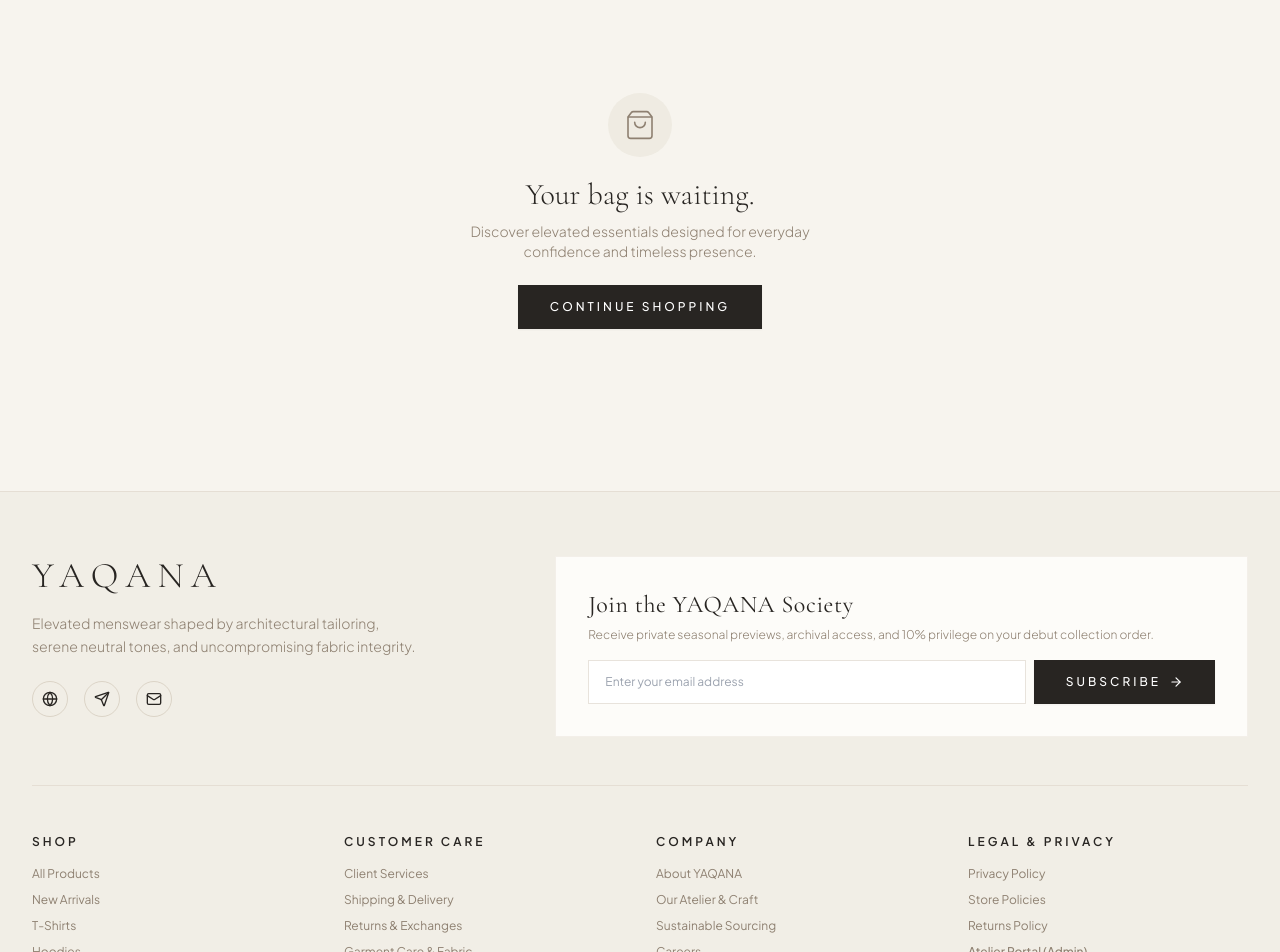
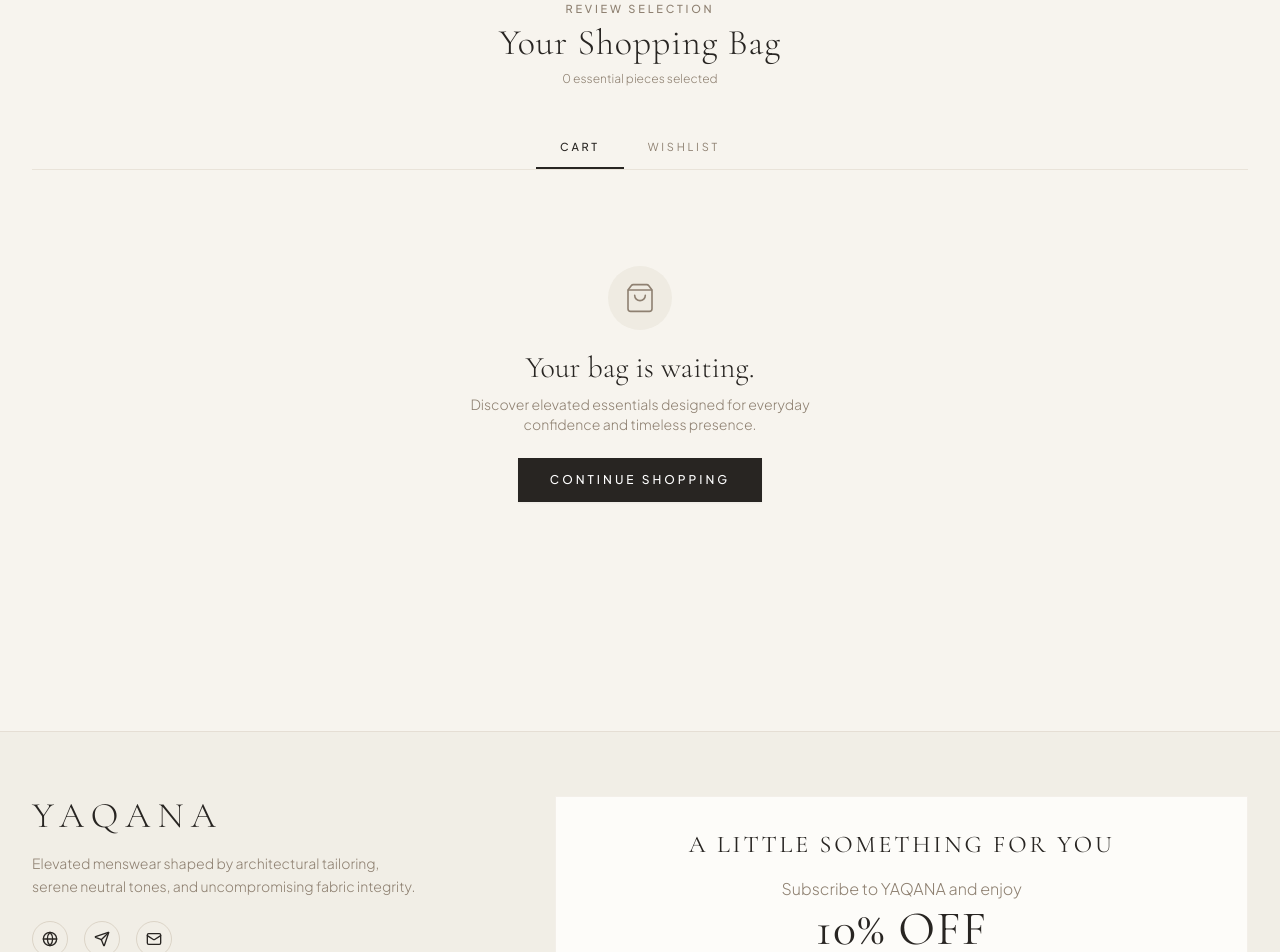
Before and after one commit to fathimath-salva/xora, a React (Vite) app in the folder frontend/: page /cart in a window 1280 px wide. Shown: the part 180-1132 px from the top of the page. Built offline with nearby package versions, Linux system fonts and the light colour scheme.

Commit message:
Update cart wishlist and search design

```diff
--- a/frontend/src/components/Footer.jsx
+++ b/frontend/src/components/Footer.jsx
@@ -1,20 +1,7 @@
-import React, { useState } from 'react';
 import { Link } from 'react-router-dom';
-import { ArrowRight, CheckCircle2, Globe, Mail, Send } from 'lucide-react';
+import { ArrowRight, Globe, Mail, Send } from 'lucide-react';
 
 export default function Footer() {
-  const [email, setEmail] = useState('');
-  const [subscribed, setSubscribed] = useState(false);
-
-  const handleSubscribe = (e) => {
-    e.preventDefault();
-    if (email && email.includes('@')) {
-      setSubscribed(true);
-      setEmail('');
-      setTimeout(() => setSubscribed(false), 5000);
-    }
-  };
-
   return (
     <footer className="bg-xora-sand/60 border-t border-xora-taupe/30 pt-16 pb-12 text-xora-charcoal">
       <div className="max-w-7xl mx-auto px-4 sm:px-6 lg:px-8">
@@ -53,40 +40,32 @@ export default function Footer() {
           </div>
 
           <div className="lg:col-span-7">
-            <div className="bg-xora-offwhite p-6 sm:p-8 rounded-xs border border-xora-taupe/20">
-              <h3 className="font-serif text-xl sm:text-2xl text-xora-charcoal tracking-wide">
-                Join the YAQANA Society
+            <div className="bg-xora-offwhite p-6 sm:p-8 rounded-xs border border-xora-taupe/20 text-center">
+              <h3 className="font-serif text-xl sm:text-2xl text-xora-charcoal tracking-[0.12em]">
+                A LITTLE SOMETHING FOR YOU
               </h3>
-              <p className="text-xs text-xora-taupe-dark mt-1 mb-4 leading-relaxed font-light">
-                Receive private seasonal previews, archival access, and 10% privilege on your debut collection order.
+              <p className="mt-4 text-sm sm:text-base text-xora-taupe-dark leading-relaxed font-light">
+                Subscribe to YAQANA and enjoy
+              </p>
+              <p className="my-1 font-serif text-4xl sm:text-5xl tracking-wide text-xora-charcoal">
+                10% OFF
+              </p>
+              <p className="text-sm sm:text-base text-xora-taupe-dark leading-relaxed font-light">
+                your first order.
+              </p>
+              <p className="max-w-xl mx-auto mt-4 mb-6 text-xs sm:text-sm text-xora-taupe-dark leading-relaxed font-light">
+                Join our community and be the first to discover new collections, exclusive offers and updates.
               </p>
 
-              {subscribed ? (
-                <div className="flex items-center space-x-2 text-xs text-emerald-800 bg-emerald-50/80 p-3 rounded border border-emerald-200">
-                  <CheckCircle2 className="w-4 h-4 text-emerald-600 flex-shrink-0" />
-                  <span>Thank you. Your personal welcome invitation has been dispatched.</span>
-                </div>
-              ) : (
-                <form onSubmit={handleSubscribe} className="flex flex-col sm:flex-row gap-2">
-                  <input
-                    type="email"
-                    value={email}
-                    onChange={(e) => setEmail(e.target.value)}
-                    placeholder="Enter your email address"
-                    required
-                    className="flex-1 bg-white border border-xora-taupe/40 px-4 py-3 text-xs focus:outline-none focus:border-xora-charcoal font-sans"
-                    id="newsletter-email-input"
-                  />
-                  <button
-                    type="submit"
-                    className="btn-luxury whitespace-nowrap"
-                    id="newsletter-subscribe-btn"
-                  >
-                    Subscribe
-                    <ArrowRight className="w-3.5 h-3.5 ml-2" />
-                  </button>
-                </form>
-              )}
+              <button
+                type="button"
+                disabled
+                className="btn-luxury whitespace-nowrap disabled:cursor-not-allowed disabled:opacity-60"
+                id="newsletter-subscribe-btn"
+              >
+                SUBSCRIBE NOW
+                <ArrowRight className="w-3.5 h-3.5 ml-2" />
+              </button>
             </div>
           </div>
         </div>
--- a/frontend/src/components/Navbar.jsx
+++ b/frontend/src/components/Navbar.jsx
@@ -31,7 +31,7 @@ export default function Navbar({ onOpenSearch }) {
   const shopMenuRef = useRef(null);
 
   const { user, isAuthenticated, isAdmin, logout } = useAuth();
-  const { totalCount, openCart } = useCart();
+  const { totalCount } = useCart();
   const { count: wishlistCount } = useWishlist();
   const navigate = useNavigate();
   const location = useLocation();
@@ -242,7 +242,7 @@ export default function Navbar({ onOpenSearch }) {
               {/* Shopping Bag / Cart */}
               <button
                 type="button"
-                onClick={openCart}
+                onClick={() => navigate('/cart')}
                 className="p-1 sm:p-1.5 text-xora-charcoal/80 hover:text-xora-charcoal transition-colors relative"
                 aria-label="Open shopping bag"
                 id="cart-trigger-btn"
--- a/frontend/src/components/SearchModal.jsx
+++ b/frontend/src/components/SearchModal.jsx
@@ -81,7 +81,7 @@ export default function SearchModal({ isOpen, onClose }) {
               type="text"
               value={query}
               onChange={(e) => setQuery(e.target.value)}
-              placeholder="Search garments, fabrics, styles..."
+              placeholder="Search products..."
               className="w-full bg-transparent text-base sm:text-lg text-xora-charcoal placeholder-xora-taupe-dark/70 focus:outline-none font-serif"
               id="search-modal-input"
             />
@@ -112,7 +112,7 @@ export default function SearchModal({ isOpen, onClose }) {
                   Curated Searches
                 </p>
                 <div className="flex flex-wrap gap-2">
-                  {['Cashmere', 'Wool Overcoat', 'Pleated Trouser', 'Oxford Shirt', 'Linen Blazer', 'Knitwear'].map((tag) => (
+                  {['T-Shirts', 'Hoodies', 'Shirts', 'Trousers'].map((tag) => (
                     <button
                       key={tag}
                       type="button"
@@ -167,7 +167,7 @@ export default function SearchModal({ isOpen, onClose }) {
             ) : !loading ? (
               <div className="py-8 text-center text-xora-taupe-dark">
                 <p className="text-sm font-serif">No products found matching "{query}"</p>
-                <p className="text-xs mt-1">Try searching for cashmere, trousers, linen, or coat</p>
+                <p className="text-xs mt-1">Try searching for T-Shirts, Hoodies, Shirts, or Trousers</p>
               </div>
             ) : null}
           </div>
--- a/frontend/src/pages/CartPage.jsx
+++ b/frontend/src/pages/CartPage.jsx
@@ -1,14 +1,18 @@
-import React from 'react';
+import React, { useState } from 'react';
 import { Link, useNavigate } from 'react-router-dom';
-import { Trash2, Plus, Minus, ArrowRight, ShoppingBag, ShieldCheck, Truck } from 'lucide-react';
+import { Trash2, Plus, Minus, ArrowRight, ShoppingBag, Heart, ShieldCheck, Truck } from 'lucide-react';
 import { useCart } from '../context/CartContext';
+import { useWishlist } from '../context/WishlistContext';
 import EmptyState from '../components/EmptyState';
 import { formatInr } from '../utils/currency';
 import { getProductImage } from '../utils/productImage';
 
 export default function CartPage() {
+  const [activeTab, setActiveTab] = useState('cart');
+  const [cartError, setCartError] = useState('');
   const {
     items,
+    addToCart,
     updateQuantity,
     removeFromCart,
     subtotal,
@@ -16,38 +20,79 @@ export default function CartPage() {
     estimatedTax,
     grandTotal
   } = useCart();
+  const { wishlist, removeFromWishlist } = useWishlist();
   const navigate = useNavigate();
 
-  if (items.length === 0) {
-    return (
-      <div className="bg-xora-cream min-h-[70vh] flex items-center justify-center py-16">
-        <EmptyState
-          icon={ShoppingBag}
-          title="Your bag is waiting."
-          subtitle="Discover elevated essentials designed for everyday confidence and timeless presence."
-          actionText="CONTINUE SHOPPING"
-          actionLink="/shop"
-        />
-      </div>
+  const handleAddWishlistItemToCart = async (product) => {
+    setCartError('');
+    const result = await addToCart(
+      product,
+      product.sizes?.[0] || 'M',
+      product.colours?.[0]?.name || 'Default'
     );
-  }
+    if (!result.success) {
+      setCartError(result.message || 'Could not add this item to your bag. Please try again.');
+    }
+  };
 
   return (
     <div className="bg-xora-cream min-h-screen text-xora-charcoal py-10 sm:py-16">
       <div className="max-w-7xl mx-auto px-4 sm:px-6 lg:px-8">
         <div className="text-center max-w-xl mx-auto mb-10">
           <span className="text-[11px] uppercase tracking-luxury text-xora-taupe-dark font-medium">
-            Review Selection
+            {activeTab === 'cart' ? 'Review Selection' : 'Saved Pieces'}
           </span>
           <h1 className="font-serif text-3xl sm:text-4xl font-light text-xora-charcoal mt-1 tracking-wide">
-            Your Shopping Bag
+            {activeTab === 'cart' ? 'Your Shopping Bag' : 'Your Wishlist'}
           </h1>
           <p className="text-xs text-xora-taupe-dark mt-2 font-light">
-            {items.reduce((s, i) => s + i.quantity, 0)} essential pieces selected
+            {activeTab === 'cart'
+              ? `${items.reduce((s, i) => s + i.quantity, 0)} essential pieces selected`
+              : `${wishlist.length} saved ${wishlist.length === 1 ? 'piece' : 'pieces'}`}
           </p>
         </div>
 
-        <div className="grid grid-cols-1 lg:grid-cols-12 gap-10">
+        <div className="flex justify-center border-b border-xora-taupe/30 mb-8" role="tablist" aria-label="Shopping bag and wishlist">
+          {[
+            { id: 'cart', label: 'CART' },
+            { id: 'wishlist', label: 'WISHLIST' }
+          ].map(({ id, label }) => (
+            <button
+              key={id}
+              id={`cart-page-${id}-tab`}
+              type="button"
+              role="tab"
+              aria-selected={activeTab === id}
+              aria-controls={`cart-page-${id}-panel`}
+              onClick={() => {
+                setActiveTab(id);
+                setCartError('');
+              }}
+              className={`px-6 py-3 text-[11px] uppercase tracking-luxury transition-colors border-b-2 ${
+                activeTab === id
+                  ? 'border-xora-charcoal text-xora-charcoal font-medium'
+                  : 'border-transparent text-xora-taupe-dark hover:text-xora-charcoal'
+              }`}
+            >
+              {label}
+            </button>
+          ))}
+        </div>
+
+        {activeTab === 'cart' ? (
+          <div id="cart-page-cart-panel" role="tabpanel" aria-labelledby="cart-page-cart-tab">
+            {items.length === 0 ? (
+              <div className="flex min-h-[40vh] items-center justify-center">
+                <EmptyState
+                  icon={ShoppingBag}
+                  title="Your bag is waiting."
+                  subtitle="Discover elevated essentials designed for everyday confidence and timeless presence."
+                  actionText="CONTINUE SHOPPING"
+                  actionLink="/shop"
+                />
+              </div>
+            ) : (
+              <div className="grid grid-cols-1 lg:grid-cols-12 gap-10">
           {/* Items Table */}
           <div className="lg:col-span-8 space-y-6">
             <div className="hidden sm:grid grid-cols-12 text-[11px] uppercase tracking-luxury text-xora-taupe-dark pb-3 border-b border-xora-taupe/30">
@@ -79,6 +124,7 @@ export default function CartPage() {
                         <div className="text-xs text-xora-taupe-dark mt-1 space-y-0.5">
                           <p>Size: <strong className="text-xora-charcoal font-medium">{item.size}</strong></p>
                           <p>Colour: <strong className="text-xora-charcoal font-medium">{item.colour}</strong></p>
+                          <p className="sm:hidden">Price: <strong className="text-xora-charcoal font-medium">{formatInr(item.price)}</strong></p>
                         </div>
                       </div>
 
@@ -196,6 +242,69 @@ export default function CartPage() {
             </div>
           </div>
         </div>
+            )}
+          </div>
+        ) : (
+          <div id="cart-page-wishlist-panel" role="tabpanel" aria-labelledby="cart-page-wishlist-tab">
+            {cartError && (
+              <p className="mb-5 text-sm text-red-700" role="alert">{cartError}</p>
+            )}
+            {wishlist.length === 0 ? (
+              <div className="flex min-h-[40vh] items-center justify-center">
+                <EmptyState
+                  icon={Heart}
+                  title="Your wishlist is waiting."
+                  subtitle="Save pieces you love and return to them whenever you are ready."
+                  actionText="EXPLORE COLLECTION"
+                  actionLink="/shop"
+                />
+              </div>
+            ) : (
+              <div className="grid grid-cols-1 md:grid-cols-2 gap-4">
+                {wishlist.map((product) => {
+                  const productId = product._id || product.id;
+                  return (
+                    <article key={productId} className="flex gap-4 border border-xora-taupe/20 bg-xora-offwhite p-4 rounded-xs">
+                      <Link to={`/product/${productId}`} className="w-24 sm:w-28 aspect-[3/4] flex-shrink-0 overflow-hidden bg-xora-sand rounded-xs">
+                        <img
+                          src={getProductImage(product)}
+                          alt={product.name}
+                          className="w-full h-full object-cover"
+                          onError={(event) => { event.currentTarget.onerror = null; event.currentTarget.src = getProductImage({ category: product.category }); }}
+                        />
+                      </Link>
+                      <div className="flex min-w-0 flex-1 flex-col items-start">
+                        <Link to={`/product/${productId}`} className="font-serif text-lg sm:text-xl text-xora-charcoal hover:text-xora-taupe-dark transition-colors">
+                          {product.name}
+                        </Link>
+                        <p className="mt-2 text-sm font-medium text-xora-charcoal">
+                          {formatInr(product.discountPrice || product.price)}
+                        </p>
+                        <div className="mt-auto flex flex-wrap gap-2 pt-4">
+                          <button
+                            type="button"
+                            onClick={() => handleAddWishlistItemToCart(product)}
+                            disabled={product.stock <= 0}
+                            className="btn-luxury px-3 py-2 text-[10px] disabled:cursor-not-allowed disabled:opacity-50"
+                          >
+                            {product.stock <= 0 ? 'OUT OF STOCK' : 'ADD TO CART'}
+                          </button>
+                          <button
+                            type="button"
+                            onClick={() => removeFromWishlist(productId)}
+                            className="btn-luxury-outline px-3 py-2 text-[10px]"
+                          >
+                            REMOVE
+                          </button>
+                        </div>
+                      </div>
+                    </article>
+                  );
+                })}
+              </div>
+            )}
+          </div>
+        )}
       </div>
     </div>
   );
```
Also changed, not shown: frontend/src/index.css (+0 -8 lines).
